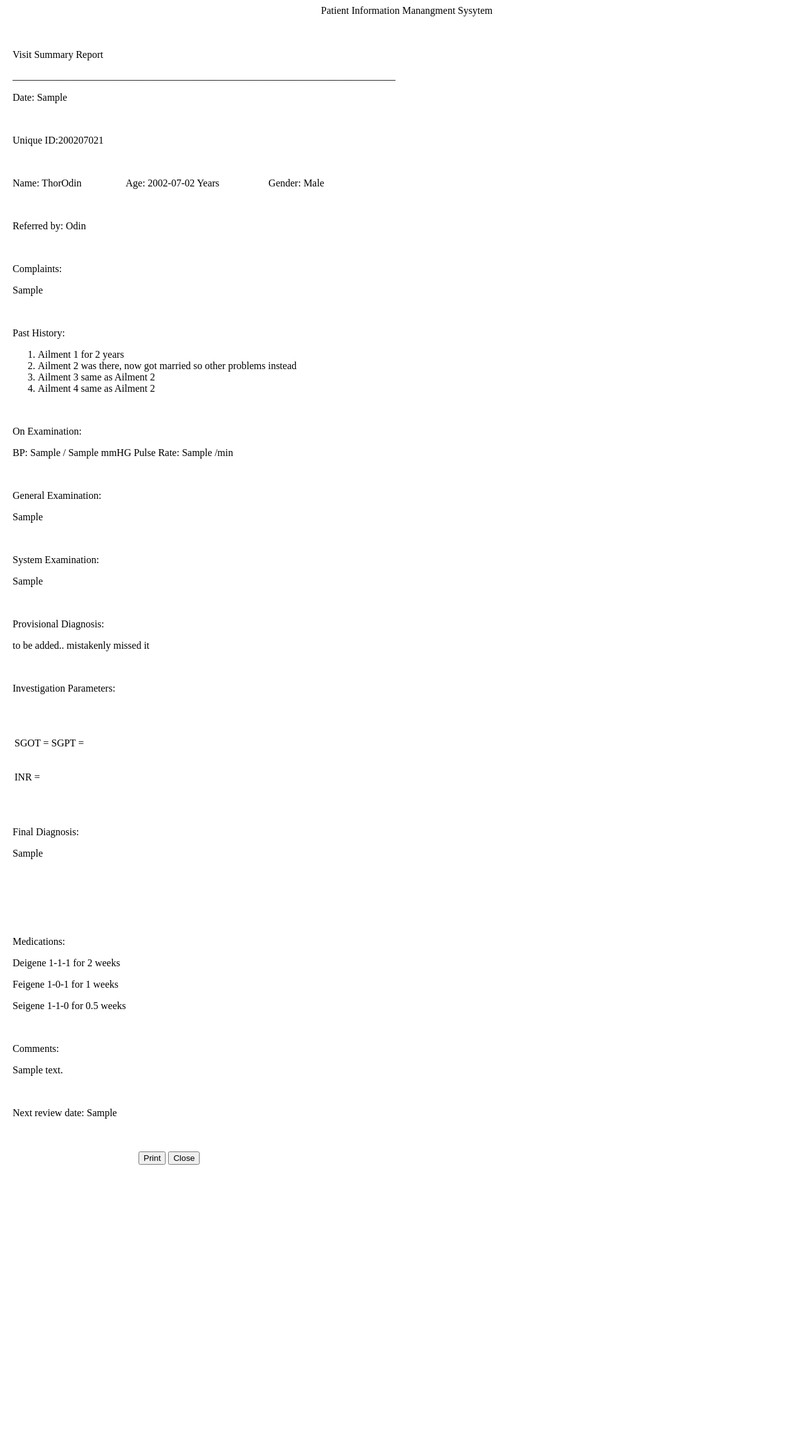
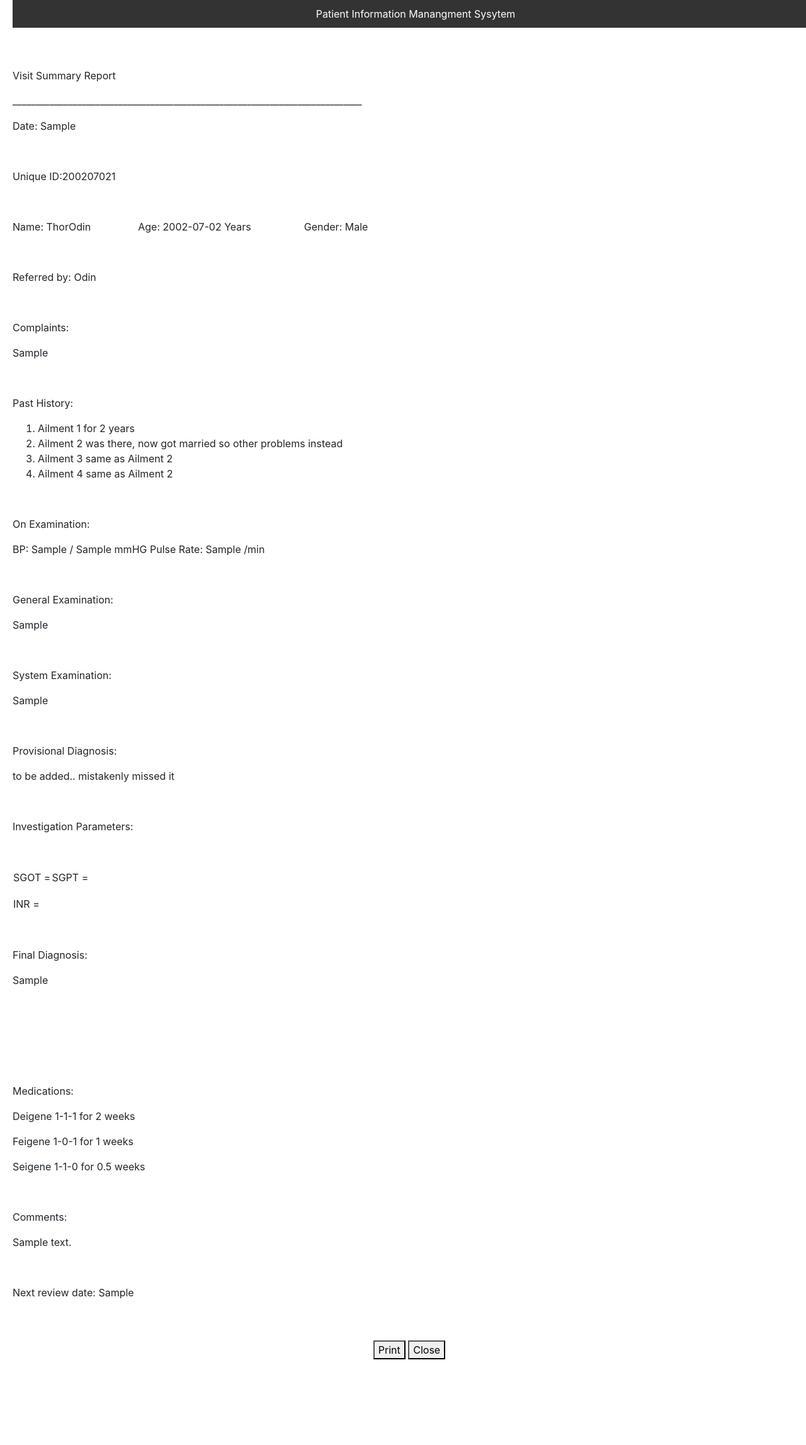
Before and after one commit to Siddharth1698/PIMS-Managament, a PHP site: page /includes/report.php?user_id=1&current_appointment=Sample in a window 1280 px wide. Shown: the whole page at 63% size. Before the commit the page ends 1929 px from the top, so only its background shows below. Run offline with PHP 8.4, Linux system fonts and the light colour scheme; data comes from the database, SQL or seed files in the repository; tables that the repository leaves empty or names only in its code hold one stand-in row (values such as "Sample post").

Commit message:
headers and footers

```diff
--- a/includes/report.php
+++ b/includes/report.php
@@ -46,25 +46,53 @@
 <head>
 	<title> Patient Information Manangment Sysytem</title>
 <style type="text/css">
-	@media screen {
-  div.divFooter {
-    display: none;
+    /* Add some padding on document's body to prevent the content
+    to go underneath the header and footer */
+    body{
+        padding-top: 60px;
+        padding-bottom: 40px;
     }
+    .container{
+        width: 80%;
+        margin: 0 auto; /* Center the DIV horizontally */
     }
-@media print {
-  div.divFooter {
+    .fixed-header, .fixed-footer{
+        width: 100%;
         position: fixed;
+        background: #333;
+        padding: 10px 0;
+        color: #fff;
+    }
+    .fixed-header{
+        top: 0;
+    }
+    .fixed-footer{
         bottom: 0;
     }
+    /* Some more styles to beutify this example */
+    nav a{
+        color: #fff;
+        text-decoration: none;
+        padding: 7px 25px;
+        display: inline-block;
+    }
+    .container p{
+        line-height: 200px; /* Create scrollbar to test positioning */
     }
 </style>
+<link rel="stylesheet" href="https://maxcdn.bootstrapcdn.com/bootstrap/4.0.0/css/bootstrap.min.css" integrity="sha384-Gn5384xqQ1aoWXA+058RXPxPg6fy4IWvTNh0E263XmFcJlSAwiGgFAW/dAiS6JXm" crossorigin="anonymous">
 </head>
 <body style="margin-left: 20px;" >
 	<div id="printthis">
+		 <div class="fixed-header">
+        <div class="container">
            <div style="text-align: center;">
 
 			Patient Information Manangment Sysytem
 		</div>
+        </div>
+    </div>
+
 		<br><br>
 		<p><span style="font-weight: 400;" class="text-center">Visit Summary Report</span></p>
 	<p><span style="font-weight: 400;">____________________________________________________________________________</span></p>
@@ -134,19 +162,41 @@
 <p>&nbsp;</p>
 <p><span style="font-weight: 400;">Next review date</span><span style="font-weight: 400;">: <?php echo "$next_appointment";  ?></span></p>
 <br>
-<footer>
-	<div class="divFooter">
-
-	<p><span style="font-weight: 400;">Dr. Jinachandran, MD,Whatnot, Best doctor in the world,</span><span style="font-weight: 400;"><br>
-		<span style="font-weight: 400;">
-Ph, Email, etc </span><span style="font-weight: 400;">:</span></p></div>
 
 
-</footer>
+
+
+<style>
+.footer {
+  position: fixed;
+  left: 0;
+  bottom: 0;
+  width: 100%;
+
+  color: white;
+  text-align: center;
+}
+
+@media print
+{
+    .no-print, .no-print *
+    {
+        display: none !important;
+    }
+}
+</style>
+
+<div class="footer">
+
+        		<p>Dr. Jinachandran, MD,Whatnot, Best doctor in the world,<br>
+
+Php, Email, etc </p>
 </div>
 
+
+
 <br>
-<div class="text-center form-inline" style="margin-left: 200px; ">
+<div  style=" text-align: center;" class='no-print'>
 <button onclick="printElem('printthis')">Print</button>
 <button>Close</button></div>
 <br><br><br><br>
```
Lines whose indentation alone changed are shown as unchanged.
